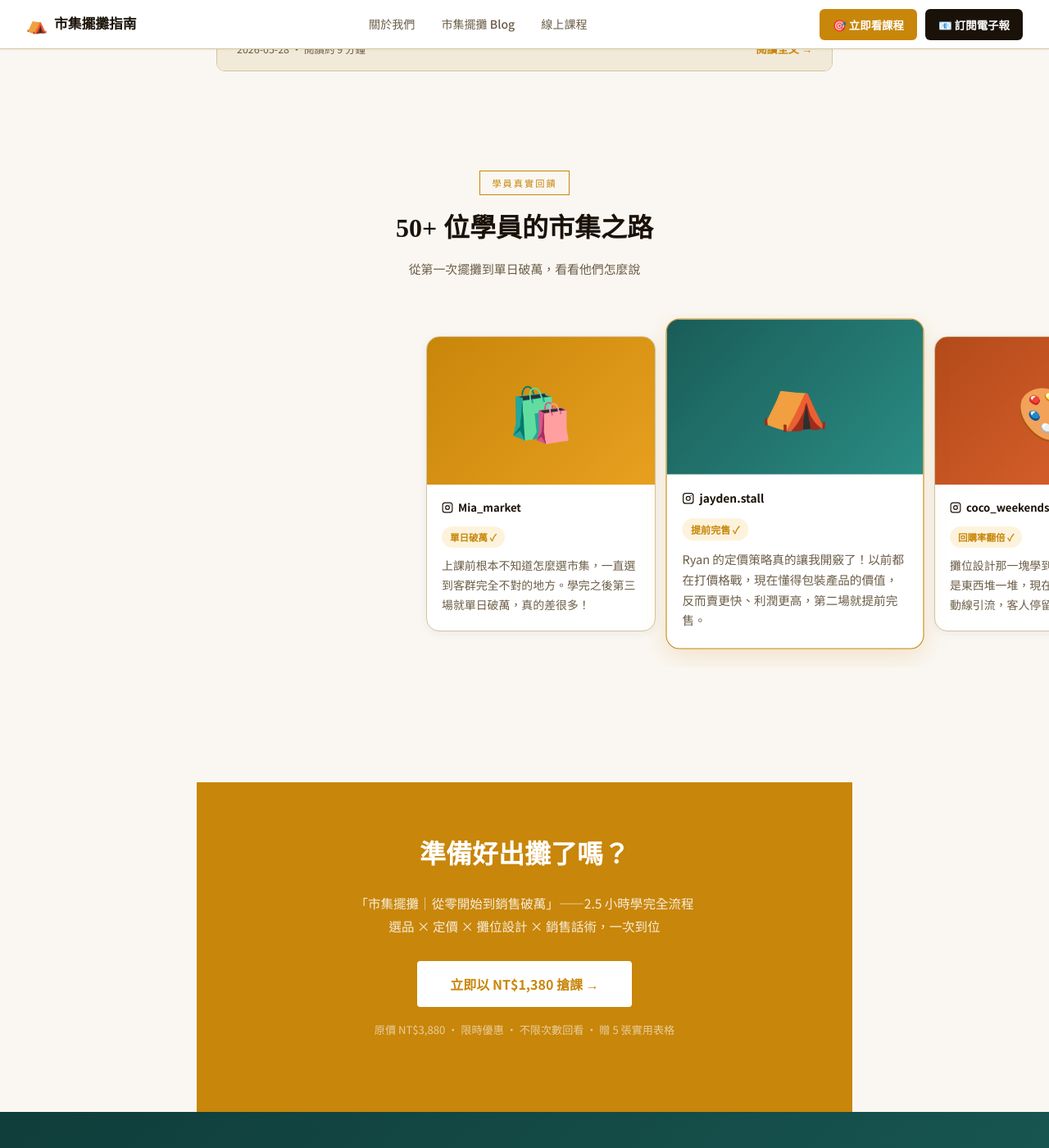
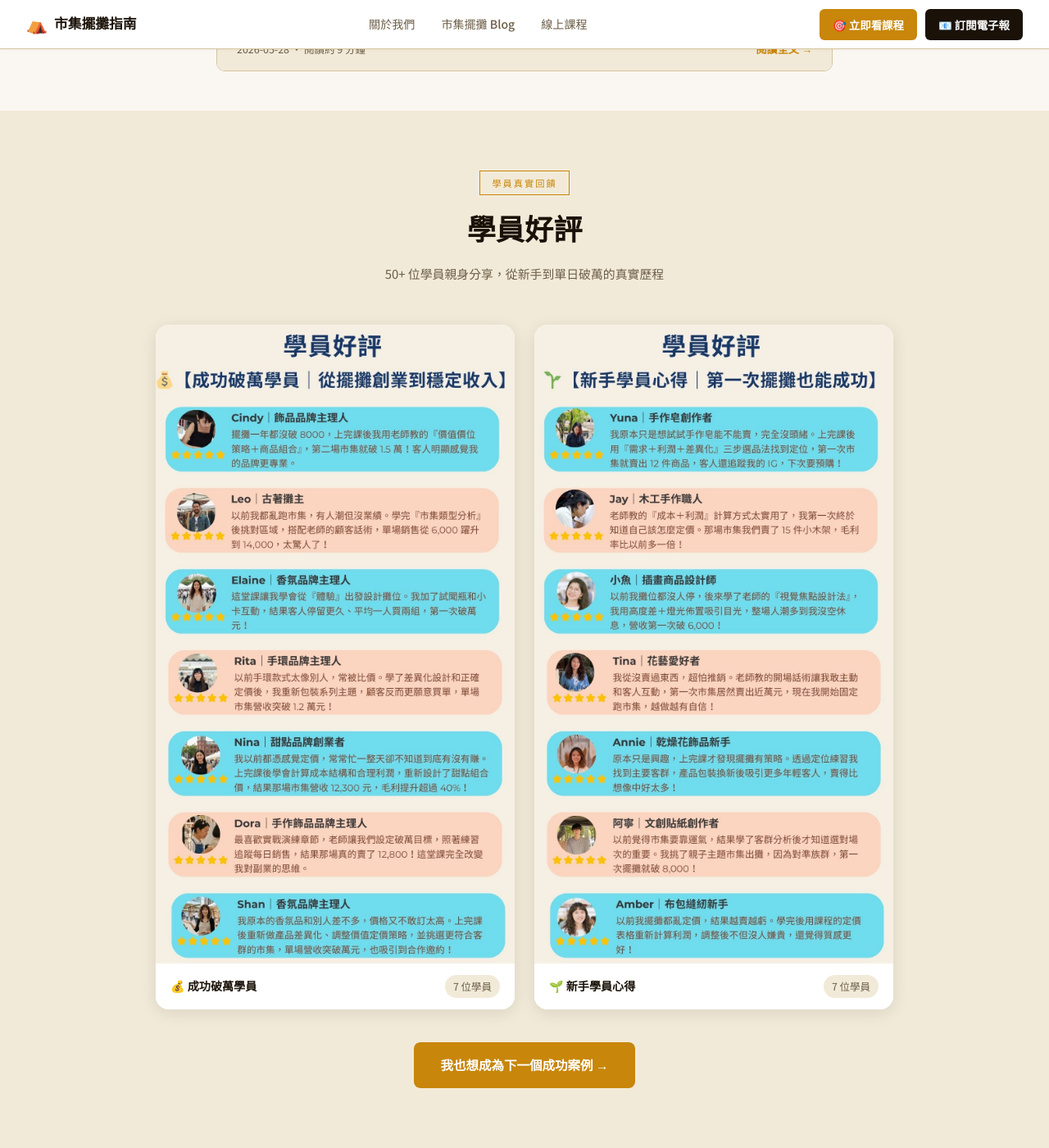
Before and after one commit to bwyt0207/market-stall-guide, a Jekyll site: the page index.html, which Jekyll copies as it is, in a window 1280 px wide and 1400 px high, scrolled down 10381 px. Shown: the whole window at 82% size. Built offline with Jekyll 4.4.1, drawn with Linux system fonts in a browser that asks for light colours.

Commit message:
Replace testimonial cards with real student review images

```diff
--- a/index.html
+++ b/index.html
@@ -530,48 +530,38 @@
     .btn-white:hover { transform: translateY(-2px); box-shadow: 0 8px 24px rgba(0,0,0,0.2); }
 
     /* ── TESTIMONIALS ── */
-    .testimonials-section { padding: 72px 0 80px; background: var(--paper); overflow: hidden; }
-    .testimonials-header { text-align: center; padding: 0 24px; margin-bottom: 40px; }
+    .testimonials-section { padding: 72px 24px 80px; background: var(--cream); }
+    .testimonials-header { text-align: center; margin-bottom: 48px; }
     .testimonials-tag {
       display: inline-block; border: 1px solid var(--amber); color: var(--amber);
       font-size: 0.7rem; letter-spacing: 0.18em; padding: 4px 14px; text-transform: uppercase; margin-bottom: 12px;
     }
-    .testimonials-title { font-family: 'Noto Serif TC', serif; font-size: clamp(1.4rem, 3vw, 2rem); font-weight: 900; margin-bottom: 8px; color: var(--ink); }
+    .testimonials-title { font-family: 'Noto Serif TC', serif; font-size: clamp(1.6rem, 3vw, 2.2rem); font-weight: 900; margin-bottom: 8px; color: var(--ink); }
     .testimonials-sub { color: var(--text-muted); font-size: 0.93rem; }
-    .testimonials-track-wrap { overflow-x: auto; padding: 16px 40px 32px; scrollbar-width: none; }
-    .testimonials-track-wrap::-webkit-scrollbar { display: none; }
-    .testimonials-track {
-      display: flex; gap: 20px; width: max-content; align-items: center;
-      padding-left: calc(50vw - 160px);
-      padding-right: calc(50vw - 160px);
+    .testimonials-gallery {
+      max-width: 900px; margin: 0 auto 40px;
+      display: grid; grid-template-columns: 1fr 1fr; gap: 24px;
     }
-    .t-card {
-      width: 280px; background: #fff; border: 1px solid var(--border);
-      border-radius: 16px; overflow: hidden; flex-shrink: 0;
-      box-shadow: 0 2px 12px rgba(0,0,0,0.06);
-      transition: transform 0.2s, box-shadow 0.2s;
+    @media (max-width: 680px) { .testimonials-gallery { grid-template-columns: 1fr; } }
+    .t-gallery-card {
+      border-radius: 16px; overflow: hidden; box-shadow: 0 4px 20px rgba(0,0,0,0.1);
+      transition: transform 0.2s, box-shadow 0.2s; background: #fff;
     }
-    .t-card:hover { transform: translateY(-4px); box-shadow: 0 8px 24px rgba(0,0,0,0.12); }
-    .t-card-center {
-      width: 300px; transform: scale(1.05);
-      border-color: var(--amber); box-shadow: 0 8px 28px rgba(200,134,10,0.18);
+    .t-gallery-card:hover { transform: translateY(-4px); box-shadow: 0 12px 32px rgba(0,0,0,0.15); }
+    .t-gallery-card img { width: 100%; display: block; }
+    .t-gallery-label {
+      display: flex; justify-content: space-between; align-items: center;
+      padding: 14px 18px; background: #fff;
     }
-    .t-card-center:hover { transform: scale(1.05) translateY(-4px); }
-    .t-card-img { height: 180px; background-size: cover; background-position: center; }
-    .t-img-1 { background: linear-gradient(135deg, #c8860a 0%, #e8a020 100%); display: flex; align-items: center; justify-content: center; font-size: 4rem; }
-    .t-img-2 { background: linear-gradient(135deg, #1a5c57 0%, #2a8c84 100%); display: flex; align-items: center; justify-content: center; font-size: 4rem; }
-    .t-img-3 { background: linear-gradient(135deg, #b34a1a 0%, #e06530 100%); display: flex; align-items: center; justify-content: center; font-size: 4rem; }
-    .t-img-4 { background: linear-gradient(135deg, #4a3580 0%, #7355b5 100%); display: flex; align-items: center; justify-content: center; font-size: 4rem; }
-    .t-img-5 { background: linear-gradient(135deg, #1a3a5c 0%, #2a5c8c 100%); display: flex; align-items: center; justify-content: center; font-size: 4rem; }
-    .t-card-body { padding: 16px 18px 20px; }
-    .t-username { display: flex; align-items: center; gap: 6px; font-size: 0.82rem; font-weight: 700; color: var(--ink); margin-bottom: 8px; }
-    .t-badge {
-      display: inline-block; background: var(--amber-pale); color: var(--amber);
-      font-size: 0.72rem; font-weight: 700; padding: 3px 10px; border-radius: 20px;
-      margin-bottom: 10px;
+    .t-gallery-badge { font-size: 0.88rem; font-weight: 700; color: var(--ink); }
+    .t-gallery-count { font-size: 0.78rem; color: var(--text-muted); background: var(--cream); padding: 3px 10px; border-radius: 20px; }
+    .testimonials-cta { text-align: center; }
+    .testimonials-cta a {
+      display: inline-block; background: var(--amber); color: #fff;
+      font-weight: 700; font-size: 0.97rem; padding: 14px 32px;
+      border-radius: 8px; text-decoration: none; transition: background 0.2s, transform 0.15s;
     }
-    .t-text { font-size: 0.87rem; color: var(--text-muted); line-height: 1.7; margin: 0; }
-    @media (max-width: 600px) { .testimonials-track { padding-left: 24px; padding-right: 24px; } .t-card-center { transform: none; } .t-card-center:hover { transform: translateY(-4px); } }
+    .testimonials-cta a:hover { background: var(--rust); transform: translateY(-2px); }
 
     /* ── NEWSLETTER ── */
     .newsletter-section {
@@ -1121,58 +1111,27 @@
 <section class="testimonials-section">
   <div class="testimonials-header">
     <div class="testimonials-tag">學員真實回饋</div>
-    <h2 class="testimonials-title">50+ 位學員的市集之路</h2>
-    <p class="testimonials-sub">從第一次擺攤到單日破萬，看看他們怎麼說</p>
+    <h2 class="testimonials-title">學員好評</h2>
+    <p class="testimonials-sub">50+ 位學員親身分享，從新手到單日破萬的真實歷程</p>
   </div>
-  <div class="testimonials-track-wrap">
-    <div class="testimonials-track">
-
-      <div class="t-card">
-        <div class="t-card-img t-img-1">🛍️</div>
-        <div class="t-card-body">
-          <div class="t-username"><svg width="14" height="14" viewBox="0 0 24 24" fill="none" stroke="currentColor" stroke-width="2"><rect x="2" y="2" width="20" height="20" rx="5"/><circle cx="12" cy="12" r="4"/><circle cx="17.5" cy="6.5" r="1" fill="currentColor" stroke="none"/></svg> Mia_market</div>
-          <div class="t-badge">單日破萬 ✓</div>
-          <p class="t-text">上課前根本不知道怎麼選市集，一直選到客群完全不對的地方。學完之後第三場就單日破萬，真的差很多！</p>
-        </div>
+  <div class="testimonials-gallery">
+    <div class="t-gallery-card">
+      <img src="/market-stall-guide/assets/images/testimonials-advanced.jpg" alt="成功破萬學員好評 - 飾品、古著、香氛品牌主理人分享">
+      <div class="t-gallery-label">
+        <span class="t-gallery-badge">💰 成功破萬學員</span>
+        <span class="t-gallery-count">7 位學員</span>
       </div>
-
-      <div class="t-card t-card-center">
-        <div class="t-card-img t-img-2">⛺</div>
-        <div class="t-card-body">
-          <div class="t-username"><svg width="14" height="14" viewBox="0 0 24 24" fill="none" stroke="currentColor" stroke-width="2"><rect x="2" y="2" width="20" height="20" rx="5"/><circle cx="12" cy="12" r="4"/><circle cx="17.5" cy="6.5" r="1" fill="currentColor" stroke="none"/></svg> jayden.stall</div>
-          <div class="t-badge">提前完售 ✓</div>
-          <p class="t-text">Ryan 的定價策略真的讓我開竅了！以前都在打價格戰，現在懂得包裝產品的價值，反而賣更快、利潤更高，第二場就提前完售。</p>
-        </div>
+    </div>
+    <div class="t-gallery-card">
+      <img src="/market-stall-guide/assets/images/testimonials-beginner.jpg" alt="新手學員心得 - 第一次擺攤也能成功">
+      <div class="t-gallery-label">
+        <span class="t-gallery-badge">🌱 新手學員心得</span>
+        <span class="t-gallery-count">7 位學員</span>
       </div>
-
-      <div class="t-card">
-        <div class="t-card-img t-img-3">🎨</div>
-        <div class="t-card-body">
-          <div class="t-username"><svg width="14" height="14" viewBox="0 0 24 24" fill="none" stroke="currentColor" stroke-width="2"><rect x="2" y="2" width="20" height="20" rx="5"/><circle cx="12" cy="12" r="4"/><circle cx="17.5" cy="6.5" r="1" fill="currentColor" stroke="none"/></svg> coco_weekendstall</div>
-          <div class="t-badge">回購率翻倍 ✓</div>
-          <p class="t-text">攤位設計那一塊學到很多，以前擺攤就是東西堆一堆，現在懂得用高低層次和動線引流，客人停留時間明顯變長了。</p>
-        </div>
-      </div>
-
-      <div class="t-card">
-        <div class="t-card-img t-img-4">🍊</div>
-        <div class="t-card-body">
-          <div class="t-username"><svg width="14" height="14" viewBox="0 0 24 24" fill="none" stroke="currentColor" stroke-width="2"><rect x="2" y="2" width="20" height="20" rx="5"/><circle cx="12" cy="12" r="4"/><circle cx="17.5" cy="6.5" r="1" fill="currentColor" stroke="none"/></svg> tim_fruitstall</div>
-          <div class="t-badge">第一場破 8 千 ✓</div>
-          <p class="t-text">完全沒有擺攤經驗的我，按照課程步驟一步一步來，第一場就賣了 8 千多，比我預期的好太多，超推薦給新手！</p>
-        </div>
-      </div>
-
-      <div class="t-card">
-        <div class="t-card-img t-img-5">✨</div>
-        <div class="t-card-body">
-          <div class="t-username"><svg width="14" height="14" viewBox="0 0 24 24" fill="none" stroke="currentColor" stroke-width="2"><rect x="2" y="2" width="20" height="20" rx="5"/><circle cx="12" cy="12" r="4"/><circle cx="17.5" cy="6.5" r="1" fill="currentColor" stroke="none"/></svg> annie_handmade</div>
-          <div class="t-badge">穩定副業收入 ✓</div>
-          <p class="t-text">上完課最大的收穫是「系統化思維」，每次擺攤都有目標、有數據、有改進方向，現在市集已經是我穩定的副業收入來源。</p>
-        </div>
-      </div>
-
     </div>
+  </div>
+  <div class="testimonials-cta">
+    <a href="https://www.pressplay.cc/project/F84147CAF5C8D337BE254B5D3DFB7C62/about" target="_blank">我也想成為下一個成功案例 →</a>
   </div>
 </section>
 
```
Also changed, not shown: assets/images/testimonials-advanced.jpg (added), assets/images/testimonials-beginner.jpg (added).
